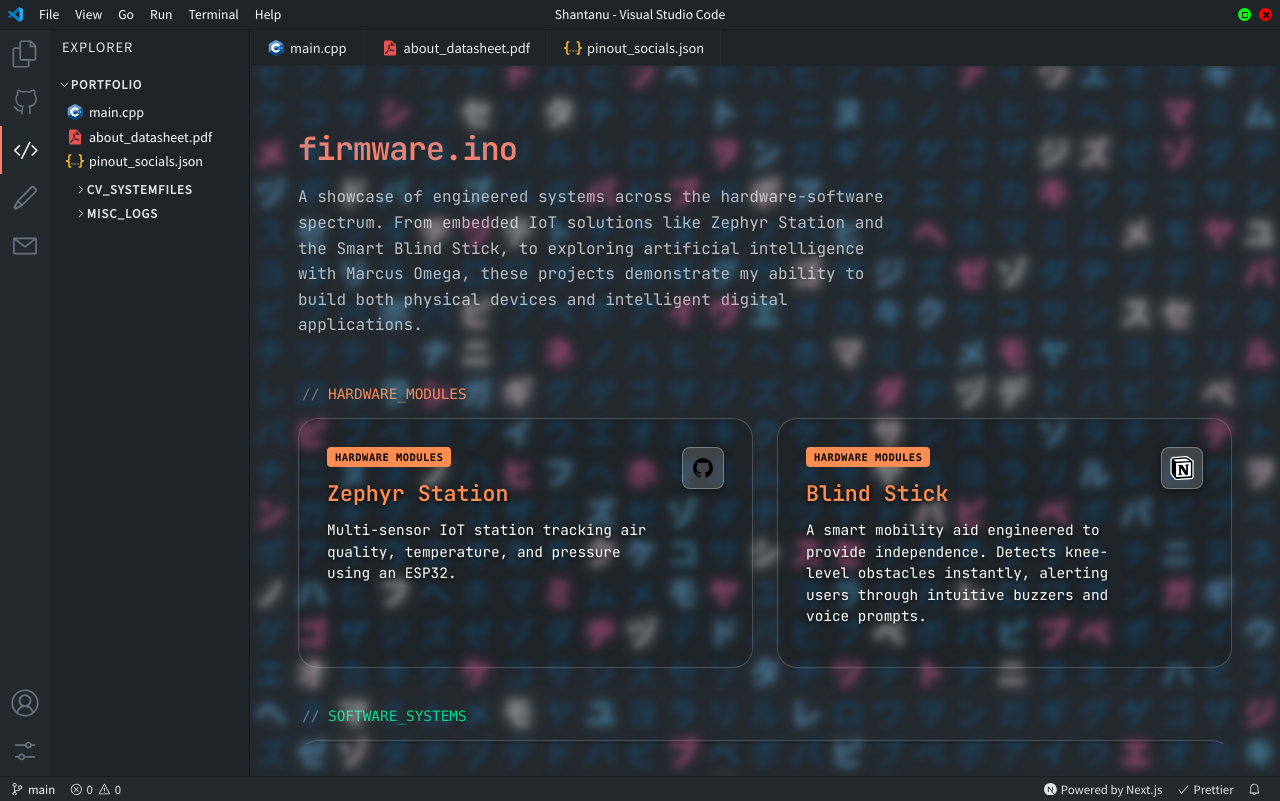
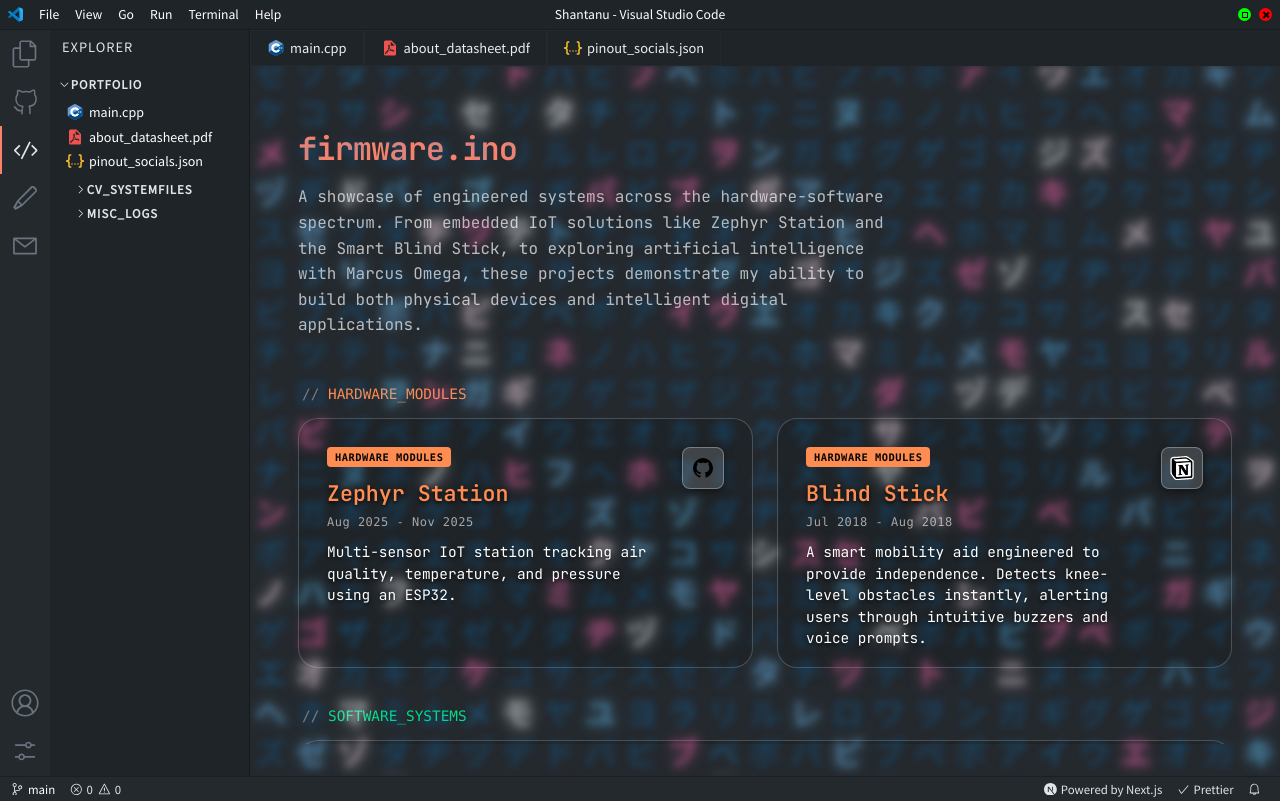
Before and after one commit to shaxntanu/VSCode-Portfolio, a Next.js app: page /projects in a window 1280 px wide. Built offline with nearby package versions, Linux system fonts and the light colour scheme.

Commit message:
Add date ranges to projects

```diff
--- a/components/ProjectCard.tsx
+++ b/components/ProjectCard.tsx
@@ -40,6 +40,7 @@ const ProjectCard = ({ project, categoryConfig }: ProjectCardProps) => {
         <h3 className={styles.title} style={{ color: categoryConfig.color }}>
           {project.title}
         </h3>
+        <p className={styles.dateRange}>{project.dateRange}</p>
         <p className={styles.description}>{project.description}</p>
       </div>
     </a>
--- a/data/projects.ts
+++ b/data/projects.ts
@@ -29,6 +29,7 @@ export const projects: Project[] = [
     link: 'https://github.com/shaxntanu/Zephyr-Station',
     slug: 'zephyr-station',
     category: 'HARDWARE_MODULES',
+    dateRange: 'Aug 2025 - Nov 2025',
   },
   {
     title: 'Blind Stick',
@@ -38,6 +39,7 @@ export const projects: Project[] = [
     link: 'https://crocus-zenobia-863.notion.site/Smart-Blind-Stick-Report-2a01ebfe2064802580bcd52932677de4',
     slug: 'blind-stick',
     category: 'HARDWARE_MODULES',
+    dateRange: 'Jul 2018 - Aug 2018',
   },
   {
     title: 'Marcus Omega',
@@ -47,6 +49,7 @@ export const projects: Project[] = [
     link: 'https://glyphthoughts.github.io/Marcus-Landing-Page',
     slug: 'marcus-omega',
     category: 'SOFTWARE_SYSTEMS',
+    dateRange: 'Jul 2025 - Oct 2025',
   },
   {
     title: 'GlyphThoughts',
@@ -56,5 +59,6 @@ export const projects: Project[] = [
     link: 'https://github.com/glyphthoughts',
     slug: 'glyphthoughts',
     category: 'MISC_LABS',
+    dateRange: 'Jul 2025 - Present',
   },
 ];
--- a/styles/ProjectCard.module.css
+++ b/styles/ProjectCard.module.css
@@ -101,10 +101,18 @@
 .title {
     font-size: 1.35rem;
     font-weight: 700;
-    margin-bottom: 0.75rem;
+    margin-bottom: 0.5rem;
     opacity: 1;
     text-shadow: 0 2px 4px rgba(0, 0, 0, 0.8);
     transition: all 0.3s ease;
+}
+
+.dateRange {
+    font-family: 'Fira Code', 'Consolas', monospace;
+    font-size: 0.75rem;
+    color: rgba(255, 255, 255, 0.6);
+    margin-bottom: 0.75rem;
+    letter-spacing: 0.5px;
 }
 
 .description {
@@ -118,6 +126,10 @@
 }
 
 .card:hover .title {
+    transform: translateX(2px);
+}
+
+.card:hover .dateRange {
     transform: translateX(2px);
 }
 
--- a/types/index.ts
+++ b/types/index.ts
@@ -18,6 +18,7 @@ export interface Project {
   link: string;
   slug: string;
   category: ProjectCategory;
+  dateRange: string;
   background?: string;
 }
 
```
